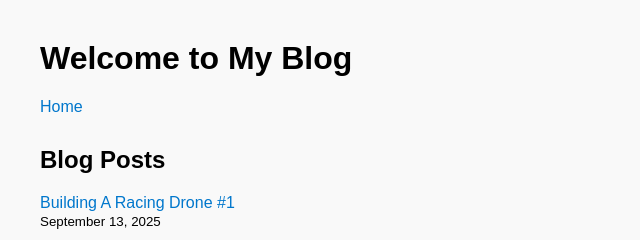
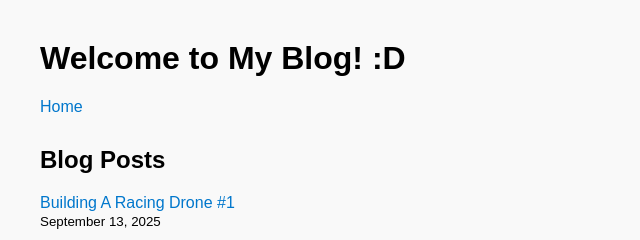
Before and after one commit to xyue42/xyue42.github.io, a plain HTML site: page index.html in a window 1280 px wide. Shown: the top 240 px of the page, 0-640 px from the left. Drawn offline with Linux system fonts and the light colour scheme.

Commit message:
Update index.html

```diff
--- a/index.html
+++ b/index.html
@@ -15,7 +15,7 @@
 </head>
 <body>
   <header>
-    <h1>Welcome to My Blog</h1>
+    <h1>Welcome to My Blog! :D</h1>
     <nav>
       <a href="index.html">Home</a>
     </nav>
```
